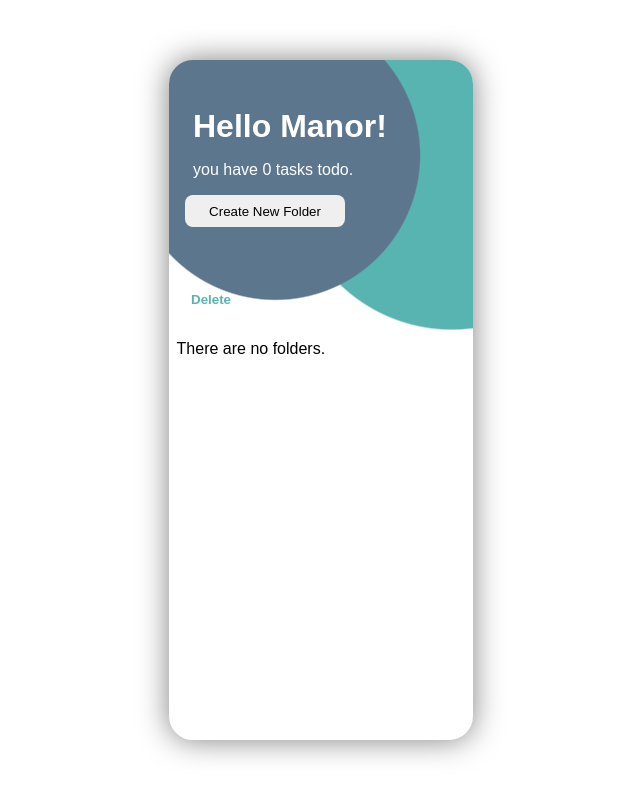
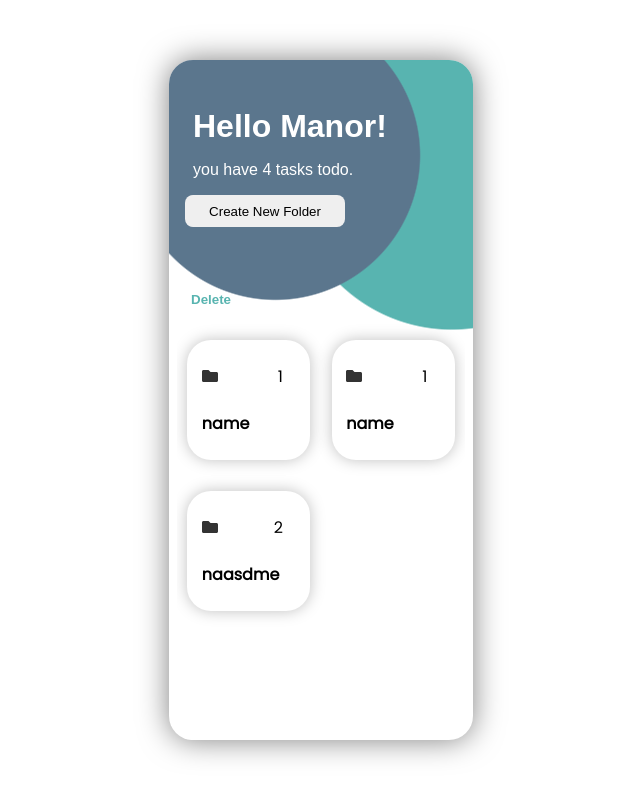
Before and after one commit to ManorHazaz/todo-list, a React (Create React App) app: page / in a window 1280 px wide. Shown: the whole page, without its empty margins (319-959 px from the left). Built offline with nearby package versions, Linux system fonts and the light colour scheme; a web font is replaced by a local one.

Commit message:
remove json-servere

```diff
--- a/package.json
+++ b/package.json
@@ -10,7 +10,6 @@
     "@testing-library/jest-dom": "^5.11.9",
     "@testing-library/react": "^11.2.3",
     "@testing-library/user-event": "^12.6.0",
-    "json-server": "^0.16.3",
     "react": "^17.0.1",
     "react-dom": "^17.0.1",
     "react-router-dom": "^5.2.0",
--- a/src/App.js
+++ b/src/App.js
@@ -1,4 +1,4 @@
-import {React , useState} from 'react';
+import {React , useState, useEffect} from 'react';
 import {BrowserRouter as Router, Route, Redirect} from 'react-router-dom';
 import {library} from '@fortawesome/fontawesome-svg-core';
 import * as Icons from '@fortawesome/free-solid-svg-icons';
@@ -8,62 +8,62 @@ import Tasks from './Tasks';
 
 
 function App() {
-	const [folders, setFolders] = useState([]);
-
-		// {
-        //     id: 1,
-        //     title: 'name',
-		// 	icon: 'folder',
-		// 	tasks:
-		// 	[
-		// 		{
-		// 			id: 1,
-		// 			text: 'blaas bla bla',
-		// 			done: true,
-		// 		},
-		// 		{
-		// 			id: 2,
-		// 			text: 'bla bla bla',
-		// 			done: false,
-		// 		},
-		// 	]
-        // },
-        // {
-        //     id: 2,
-        //     title: 'name',
-		// 	icon: 'folder',
-		// 	tasks:
-		// 	[
-		// 		{
-		// 			id: 3,
-		// 			text: 'blasdasda bla bla',
-		// 			done: true,
-		// 		},
-		// 		{
-		// 			id: 4,
-		// 			text: 'bla bla bla',
-		// 			done: false,
-		// 		},
-		// 	]
-        // },
-        // {
-        //     id: 3,
-        //     title: 'naasdme',
-		// 	icon: 'folder',
-		// 	tasks:
-		// 	[
-		// 		{
-		// 			id: 5,
-		// 			text: 'bla bla bla',
-		// 			done: false,
-		// 		},
-		// 		{
-		// 			id: 6,
-		// 			text: 'bla bla bla',
-		// 			done: false,
-		// 		},
-		// 	]
-        // }
+	const [folders, setFolders] = useState([
+		{
+            id: 1,
+            title: 'name',
+			icon: 'folder',
+			tasks:
+			[
+				{
+					id: 1,
+					text: 'blaas bla bla',
+					done: true,
+				},
+				{
+					id: 2,
+					text: 'bla bla bla',
+					done: false,
+				},
+			]
+        },
+        {
+            id: 2,
+            title: 'name',
+			icon: 'folder',
+			tasks:
+			[
+				{
+					id: 3,
+					text: 'blasdasda bla bla',
+					done: true,
+				},
+				{
+					id: 4,
+					text: 'bla bla bla',
+					done: false,
+				},
+			]
+        },
+        {
+            id: 3,
+            title: 'naasdme',
+			icon: 'folder',
+			tasks:
+			[
+				{
+					id: 5,
+					text: 'bla bla bla',
+					done: false,
+				},
+				{
+					id: 6,
+					text: 'bla bla bla',
+					done: false,
+				},
+			]
+        }
+	]);
 
 	function tasksToDo()
 	{
@@ -102,7 +102,6 @@ function App() {
 
 	function editFolderIcon( iconChange, folderId )
 	{
-		console.log('edit')
 		setFolders((prev) =>
 			prev.map(({id, icon, ...rest}) =>
 			({
--- a/src/Task.js
+++ b/src/Task.js
@@ -5,11 +5,11 @@ function Task ({ task, onDelete, folderId, updateTaskDone, editTaskText })
     const done = task.done ? 'done' : '';
 
     return (
-        <li className='task'>
+        <span className='task'>
             <span className={`task-done ${done}`} onClick={ () => updateTaskDone( task.id )}></span>
             <input type='text' value={task.text} className='clean-text-input' onChange={ (e) => editTaskText(e.target.value, task.id) }/>
             <FontAwesomeIcon icon='times' className='task-delete' onClick={() => onDelete( task.id )} />
-        </li>
+        </span>
     )
 }
 
--- a/src/Tasks.js
+++ b/src/Tasks.js
@@ -29,11 +29,11 @@ function Tasks({ folders , match, onDelete, updateTaskDone ,addTask, editFolderN
             </div>
 
             <div className='content'>
-                <ul className='tasks'>
+                <div className='tasks'>
                     { folders[index].tasks.length > 0 ? folders[index].tasks.map((task) =>(
                         <Task key={task.id} task={task} folderId={index} onDelete={onDelete} updateTaskDone={updateTaskDone} editTaskText={editTaskText} />
                     )) : 'There are no tasks in this folder'}
-                </ul>
+                </div>
             </div>
             <FontAwesomeIcon icon='plus-circle' className='add-task-btn' onClick={() => addTask(folderId)} />
         </div>
--- a/src/style.css
+++ b/src/style.css
@@ -57,7 +57,7 @@ body
 	background-color: var(--defult);
 	border-radius: inherit;
 	width: 100%;
-    height: 62vh;
+    height: 64vh;
 	margin: 0;
 }
 
@@ -214,6 +214,8 @@ input[type='text']
     list-style: none;
     padding: 0;
     padding-top: 2rem;
+    max-height: 60vh;
+    overflow: auto;
 }
 
 .task
```
Also changed, not shown: src/DB.json (deleted, +0 -57 lines), 2 other files (tests, documents, lock files or other folders).
